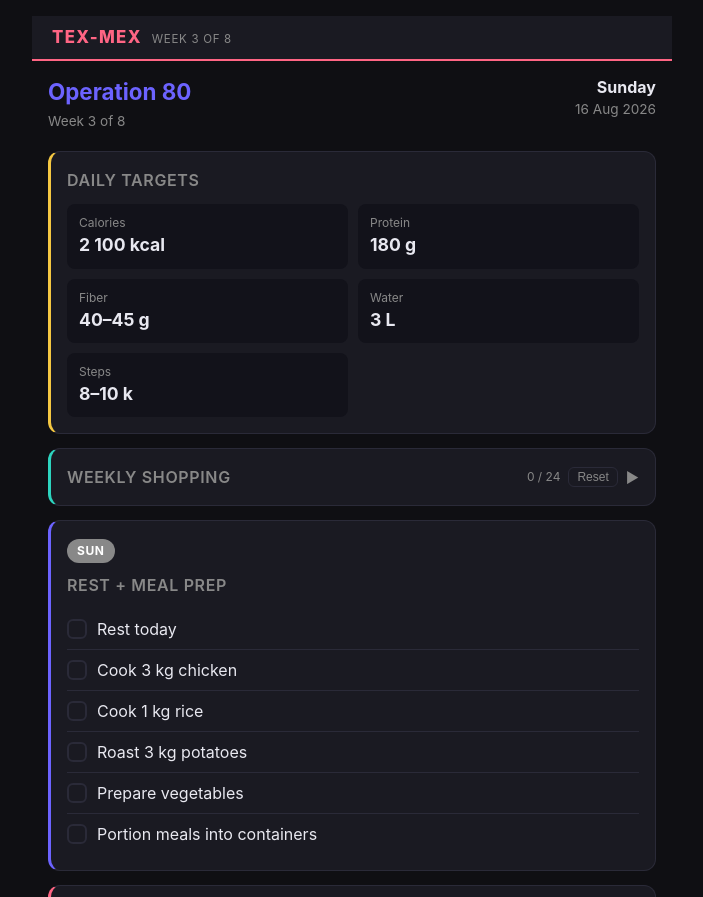
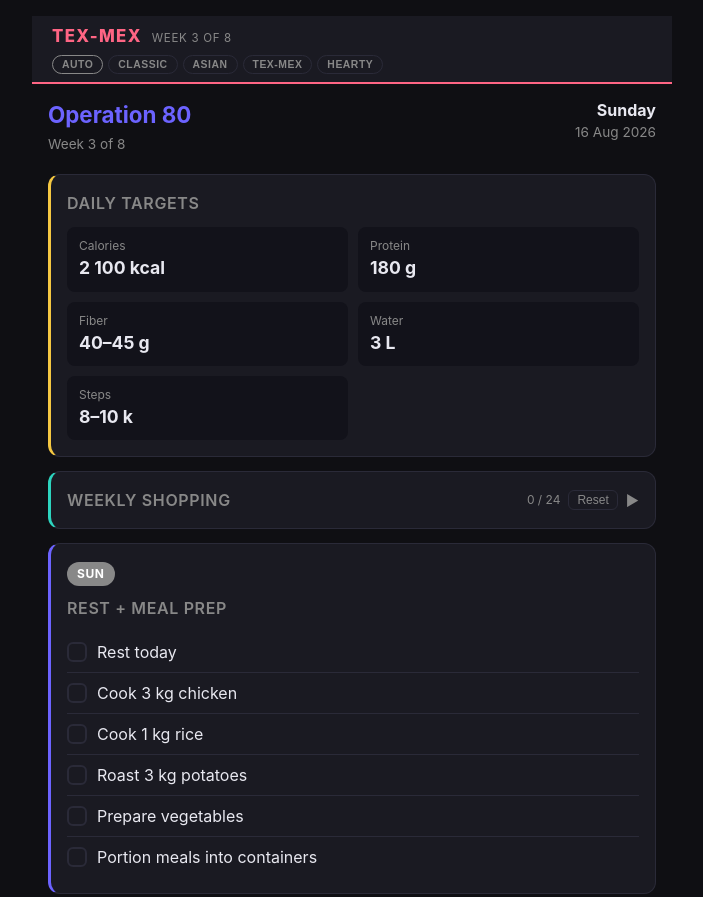
Before and after one commit to shtlrs/operation-80, a plain HTML site: page index.html in a window 1280 px wide. Shown: the top 897 px of the page, without its empty margins (288-991 px from the left). Drawn offline with Linux system fonts and the light colour scheme; no server answers.

Commit message:
Add the possibility to select the menu
In case I get bored, you never know

```diff
--- a/index.html
+++ b/index.html
@@ -354,13 +354,16 @@
     top: 0;
     z-index: 100;
     margin: 0 -16px 14px;
-    padding: 9px 20px;
+    padding: 8px 20px;
     background: var(--card);
     border-bottom: 2px solid var(--theme-color, var(--accent));
+    backdrop-filter: blur(8px);
+  }
+  .theme-bar-top {
     display: flex;
     align-items: baseline;
     gap: 10px;
-    backdrop-filter: blur(8px);
+    margin-bottom: 6px;
   }
   .theme-bar-name {
     font-size: 1.05rem;
@@ -374,6 +377,42 @@
     color: var(--muted);
     letter-spacing: .06em;
     text-transform: uppercase;
+  }
+  .theme-bar-manual {
+    font-size: .65rem;
+    color: var(--accent2);
+    letter-spacing: .06em;
+    text-transform: uppercase;
+    margin-left: auto;
+  }
+  .theme-pills {
+    display: flex;
+    gap: 5px;
+    flex-wrap: wrap;
+  }
+  .theme-pill {
+    font-size: .65rem;
+    font-weight: 700;
+    text-transform: uppercase;
+    letter-spacing: .05em;
+    padding: 3px 9px;
+    border-radius: 20px;
+    border: 1px solid var(--border);
+    background: none;
+    color: var(--muted);
+    cursor: pointer;
+    transition: all .15s;
+  }
+  .theme-pill:hover { color: var(--text); border-color: var(--text); }
+  .theme-pill.active {
+    color: var(--bg);
+    background: var(--pill-color, var(--accent));
+    border-color: var(--pill-color, var(--accent));
+  }
+  .theme-pill.auto-pill.active {
+    color: var(--muted);
+    background: none;
+    border-color: var(--muted);
   }
 
   /* ── sync indicator ────────────────────────────────────── */
@@ -393,8 +432,12 @@
 <body>
 
 <div class="theme-bar" id="theme-bar">
-  <span class="theme-bar-name" id="theme-bar-name">—</span>
-  <span class="theme-bar-week" id="theme-bar-week">—</span>
+  <div class="theme-bar-top">
+    <span class="theme-bar-name" id="theme-bar-name">—</span>
+    <span class="theme-bar-week" id="theme-bar-week">—</span>
+    <span class="theme-bar-manual" id="theme-bar-manual"></span>
+  </div>
+  <div class="theme-pills" id="theme-pills"></div>
 </div>
 
 <div class="header">
@@ -553,12 +596,16 @@
   </ul>
 </div>
 
-<div style="text-align:center;font-size:.75rem;color:var(--muted);margin-top:20px;padding-bottom:24px;">
-  Daily checks reset at midnight · Shopping list resets every Monday
+<div style="display:flex;justify-content:space-between;align-items:center;font-size:.75rem;color:var(--muted);margin-top:20px;padding-bottom:24px;">
+  <span>Daily checks reset at midnight · Shopping list resets every Monday</span>
+  <span id="version-label" style="font-family:monospace;opacity:.5"></span>
 </div>
 <div class="sync-dot" id="sync-dot"></div>
 
 <script>
+// ─── Version (update manually on each deploy) ─────────────────
+const VERSION = '1.0.0';
+
 // ─── Plan start ───────────────────────────────────────────────
 const PLAN_START = new Date('2026-07-27');
 
@@ -904,8 +951,48 @@ function dayOfPlan() {
 function weekNumber() {
   return Math.min(Math.max(Math.floor(dayOfPlan() / 7) + 1, 1), 8);
 }
+function getPlanOverride()    { return CACHE['op80-plan-override'] ?? null; }
+function setPlanOverride(idx) {
+  if (idx === null) delete CACHE['op80-plan-override'];
+  else CACHE['op80-plan-override'] = idx;
+  _sync();
+}
+function currentPlanIndex() {
+  const override = getPlanOverride();
+  return override !== null ? override : (weekNumber() - 1) % 4;
+}
 function currentPlan() {
-  return WEEKLY_PLANS[(weekNumber() - 1) % 4];
+  return WEEKLY_PLANS[currentPlanIndex()];
+}
+function renderThemeBar() {
+  const plan      = currentPlan();
+  const activeIdx = currentPlanIndex();
+  const isManual  = getPlanOverride() !== null;
+  document.getElementById('theme-bar-name').textContent  = plan.displayName;
+  document.getElementById('theme-bar-week').textContent  = `Week ${weekNumber()} of 8`;
+  document.getElementById('theme-bar-manual').textContent = isManual ? 'manual' : '';
+  document.getElementById('theme-bar').style.setProperty('--theme-color', plan.color);
+  const autoIdx = (weekNumber() - 1) % 4;
+  const pills = [
+    `<button class="theme-pill auto-pill${!isManual ? ' active' : ''}" onclick="selectPlan(null)">Auto</button>`
+  ].concat(WEEKLY_PLANS.map((p, i) =>
+    `<button class="theme-pill${i === activeIdx && isManual ? ' active' : ''}" style="--pill-color:${p.color}" onclick="selectPlan(${i})">${p.displayName.split(' ')[0]}</button>`
+  ));
+  document.getElementById('theme-pills').innerHTML = pills.join('');
+}
+function selectPlan(idx) {
+  setPlanOverride(idx);
+  renderThemeBar();
+  const sel = defaultIndices();
+  saveMealSelection(sel);
+  renderAllMeals(sel);
+  renderShoppingList();
+  document.querySelectorAll('#shop-body .shop-list li').forEach(li => {
+    li.addEventListener('click', (e) => {
+      toggleShopItem(li, li.dataset.skey, e.target.type === 'checkbox' ? e.target.checked : undefined);
+    });
+  });
+  updateShopProgress();
 }
 
 // ─── Shopping list ────────────────────────────────────────────
@@ -1158,11 +1245,7 @@ async function init() {
   bindChecklist('nutrition-list');
   bindChecklist('activity-list');
   updateProgress();
-  const plan = currentPlan();
-  const wn   = weekNumber();
-  document.getElementById('theme-bar-name').textContent = plan.displayName;
-  document.getElementById('theme-bar-week').textContent = `Week ${wn} of 8`;
-  document.getElementById('theme-bar').style.setProperty('--theme-color', plan.color);
+  renderThemeBar();
   const sel = getMealSelection();
   renderAllMeals(sel);
   bindShopList();
@@ -1170,6 +1253,7 @@ async function init() {
     document.getElementById('weekly-review-card').style.display = 'block';
     bindChecklist('weekly-list');
   }
+  document.getElementById('version-label').textContent = `v${VERSION}`;
 }
 
 init();
```
